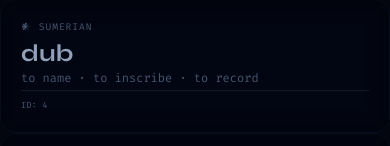
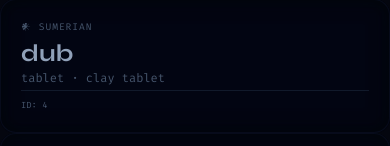
Before and after one commit to krzgn/krzgn, a Next.js app: page /lexicon in a window 390 px wide. Shown: the part 966-1112 px from the top of the page. Built offline with nearby package versions, Linux system fonts and the light colour scheme.

Commit message:
docs(lexicon): refine dub definition to tablet

```diff
--- a/src/app/lexicon/page.tsx
+++ b/src/app/lexicon/page.tsx
@@ -19,7 +19,7 @@ export default function LexiconPage() {
     { word: "kur", def: "mountain · foreign land · netherworld", lang: "𒀭 Sumerian", cuneiform: "𒆳", note: "A place beyond the known boundaries." },
     { word: "za.gin", def: "lapis lazuli · brilliant · pure", lang: "𒀭 Sumerian", cuneiform: "𒍝𒆳", note: "Considered the most precious stone in Mesopotamia." },
     { word: "alan", def: "figure · image · statue", lang: "𒀭 Sumerian", cuneiform: "𒀭", note: "Used to describe visual representation of an entity." },
-    { word: "dub", def: "to name · to inscribe · to record", lang: "𒀭 Sumerian", cuneiform: "𒍝", note: "The act of giving identity through writing." },
+    { word: "dub", def: "tablet · clay tablet", lang: "𒀭 Sumerian", cuneiform: "𒍝", note: "The primary medium for recording and inscriptions." },
     { word: "me", def: "essence · divine law · power", lang: "𒀭 Sumerian", cuneiform: "𒈨", note: "The fundamental rules of the universe." }
   ];
 
```
